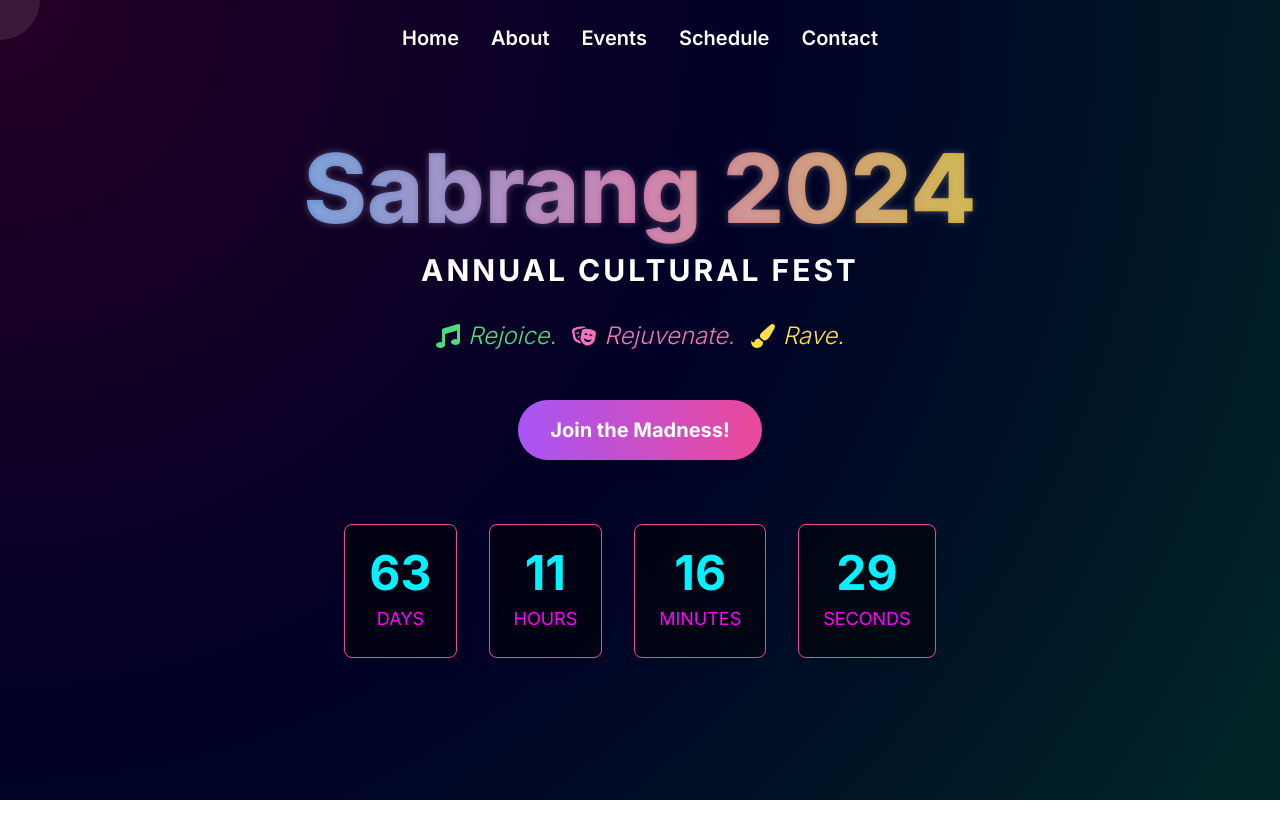
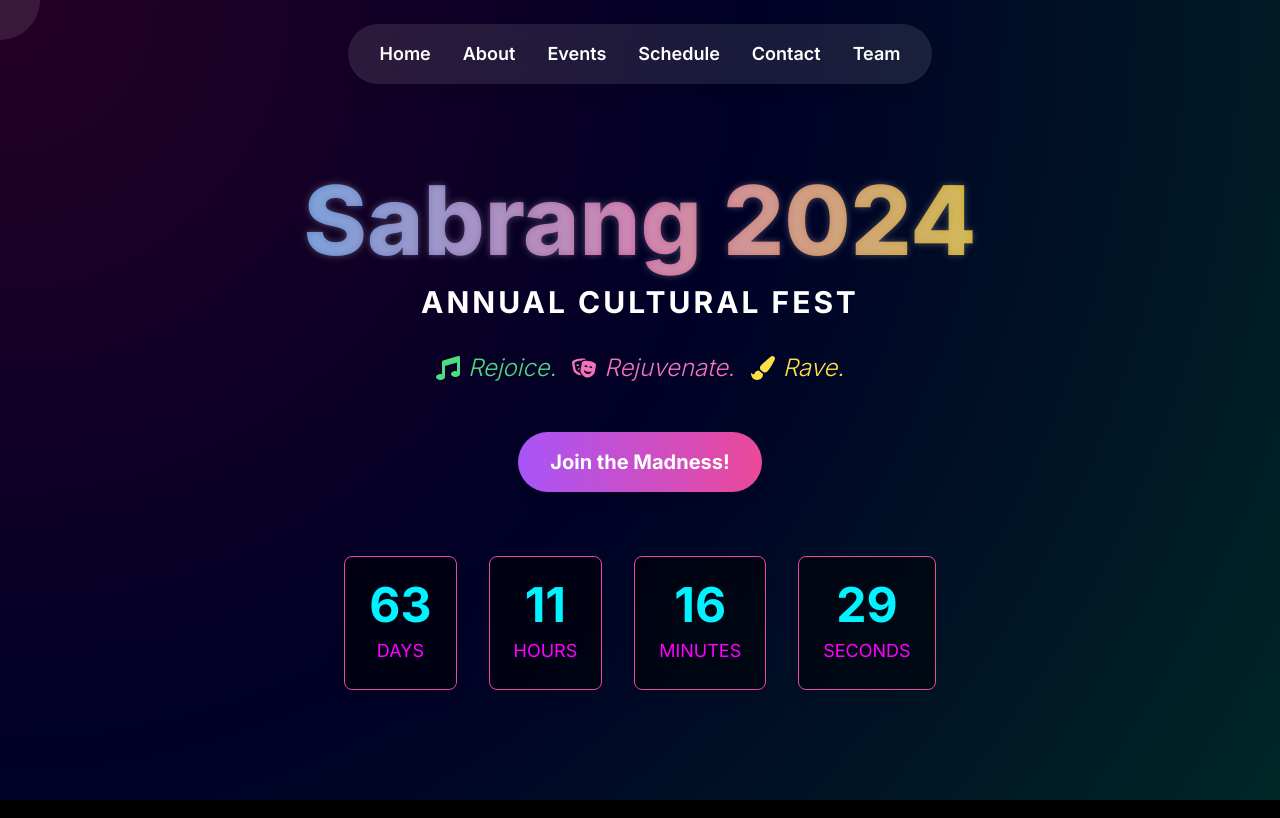
Before and after one commit to adistrim/sabrang24, a Next.js app: page / in a window 1280 px wide. Built offline with nearby package versions, Linux system fonts and the light colour scheme.

Commit message:
background glass effect in navBar

```diff
--- a/components/NavBar.js
+++ b/components/NavBar.js
@@ -1,22 +1,31 @@
 'use client';
-
 import { motion } from 'framer-motion';
 import Link from 'next/link';
 
 const NavBar = () => {
-  const navItems = ['Home', 'About', 'Events', 'Schedule', 'Contact'];
+  const navItems = ['Home', 'About', 'Events', 'Schedule', 'Contact', 'Team'];
 
   return (
-    <nav className="bg-transparent p-6 z-10">
-      <ul className="flex justify-center space-x-8">
+    <nav className="flex justify-center p-6 z-10">
+      <motion.div
+        className="bg-white bg-opacity-10 backdrop-filter backdrop-blur-lg rounded-full px-8 py-4 shadow-lg"
+        initial={{ opacity: 0, y: -50 }}
+        animate={{ opacity: 1, y: 0 }}
+        transition={{ duration: 0.5 }}
+      >
+        <ul className="flex space-x-8">
           {navItems.map((item) => (
             <motion.li key={item} whileHover={{ scale: 1.1 }} whileTap={{ scale: 0.95 }}>
-            <Link href={`/${item.toLowerCase()}`} className="text-white z-50 text-xl font-semibold hover:text-yellow-300 transition-colors duration-300">
+              <Link
+                href={`/${item.toLowerCase()}`}
+                className="text-white z-50 text-lg font-semibold hover:text-yellow-300 transition-colors duration-300"
+              >
                 {item}
               </Link>
             </motion.li>
           ))}
         </ul>
+      </motion.div>
     </nav>
   );
 };
```
Lines whose indentation alone changed are shown as unchanged.
